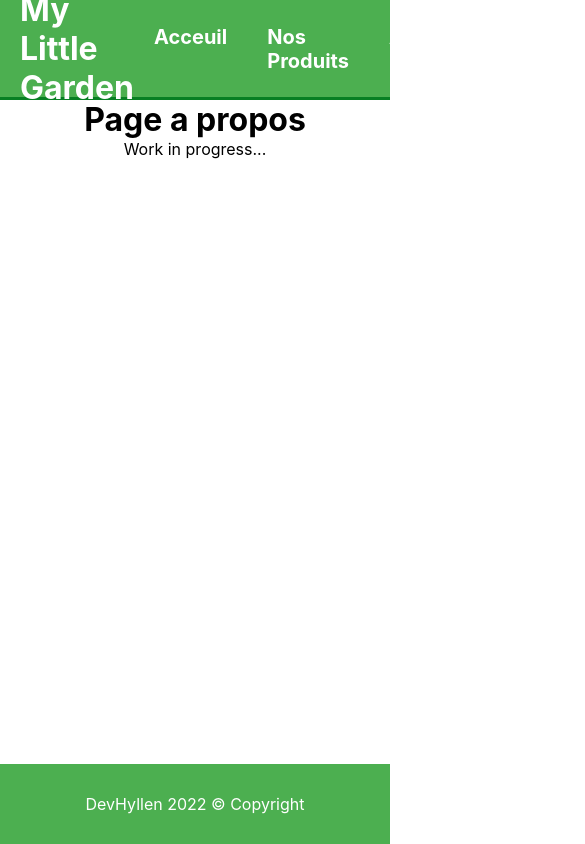
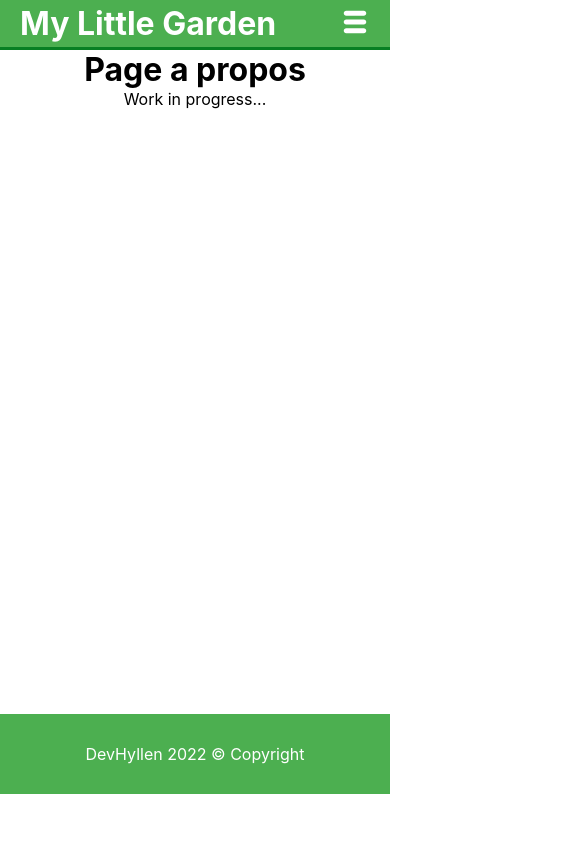
Before and after one commit to JeremyQuievreux/my_little_garden, a Next.js app: page /about in a window 390 px wide. Shown: the top 844 px of the page, 585 px wide, since content can reach past the window. Built offline with nearby package versions, Linux system fonts and the light colour scheme.

Commit message:
add responsive to navbar

```diff
--- a/comps/Header.js
+++ b/comps/Header.js
@@ -1,20 +1,47 @@
-import React from 'react'
+import React , { useState } from 'react'
 import Link from 'next/link'
 import styles from '../styles/comps/Header.module.scss'
 
+import { TiThMenu } from 'react-icons/ti'
+
 function Header() {
+
+  const [ showMenu, setShowMenu ] = useState(false)
+
+  const toogleMenu = () => {
+    if (showMenu) {
+      setShowMenu(false)
+    } else {
+      setShowMenu(true)
+    }
+  }
+
   return (
       <header className={styles.container}>
           <div className={styles.logo}>
             <h1>My Little Garden</h1>
           </div>
-          <nav>
+          <nav className={styles.desktop_menu}>
             <Link href={"/"}><a><div><p>Acceuil</p></div></a></Link>
             <Link href={"/products"}><a><div><p>Nos Produits</p></div></a></Link>
             <Link href={"/about"}><a><div><p>A Propos</p></div></a></Link>
             <Link href={"/contact"}><a><div><p>Contactez nous</p></div></a></Link>
             <Link href={"/cart"}><a><div><p>Panier</p><p className={styles.cart_number}>0</p></div></a></Link>
           </nav>
+          <div className={styles.menu_mobile}>
+            <div className={styles.menu_icon} onClick={() => toogleMenu()}>
+              <TiThMenu size="30px"/>
+            </div>
+            {showMenu &&
+              <div className={styles.drop_down_menu}>
+                <Link href={"/"}><a><div><p>Acceuil</p></div></a></Link>
+                <Link href={"/products"}><a><div><p>Nos Produits</p></div></a></Link>
+                <Link href={"/about"}><a><div><p>A Propos</p></div></a></Link>
+                <Link href={"/contact"}><a><div><p>Contactez nous</p></div></a></Link>
+                <Link href={"/cart"}><a><div className={styles.cart_line}><p>Panier</p><p className={styles.cart_number}>0</p></div></a></Link>
+              </div>
+            }
+          </div>
       </header>
   )
 }
--- a/package.json
+++ b/package.json
@@ -14,6 +14,7 @@
     "next": "12.1.4",
     "react": "18.0.0",
     "react-dom": "18.0.0",
+    "react-icons": "^4.3.1",
     "sass": "^1.50.0"
   },
   "devDependencies": {
--- a/styles/comps/Header.module.scss
+++ b/styles/comps/Header.module.scss
@@ -8,9 +8,7 @@
     display: flex;
     justify-content: space-between;
     align-items: center;
-
     padding: 0 20px;
-
     nav{
         display: flex;
         a{
@@ -36,4 +34,78 @@
             }
         }
     }
+    .menu_mobile{
+        display: none;
+    }
 }
+@media (max-width: 1050px){
+    .container{
+        flex-direction: column;
+        nav{
+            a{
+                font-size: 15px;
+                div{
+                    .cart_number{
+                        height: 22px;
+                        width: 22px;
+                    }
+                }
+            }
+        }
+    }
+}
+
+@media (max-width: 650px){
+    .container{
+        flex-direction: row;
+        height: 50px;
+        nav{
+            display: none;
+        }
+        .menu_mobile{
+            display: initial;
+            cursor: pointer;
+            .drop_down_menu{
+                position: absolute;
+                top: 47px;
+                right: 0px;
+                background-color: $primary;
+                display: flex;
+                flex-direction: column;
+                align-items: center;
+                border-left: 3px solid $dark_primary;
+                border-bottom: 3px solid $dark_primary;
+                a{
+                    width: 100%;
+                    margin: 0 5px;
+                    div{
+                        display: flex;
+                        justify-content: center;
+                        align-items: center;
+                        height: 35px;
+                        &:hover{
+                            background-color: $header_text_color;
+                            color: $primary;
+                        }
+                    }
+                }
+                .cart_line{
+                    display: flex;
+
+                }
+                .cart_number{
+                    background-color: $header_text_color;
+                    color: $primary;
+                    width: 20px;
+                    height: 20px;
+                    border-radius: 50%;
+                    margin-left: 10px;
+                    display: flex;
+                    justify-content: center;
+                    align-items: center;
+                    padding-bottom: 2px;
+                }
+            }
+        }
+    }
+}
```
Also changed, not shown: 2 other files (tests, documents, lock files or other folders).
